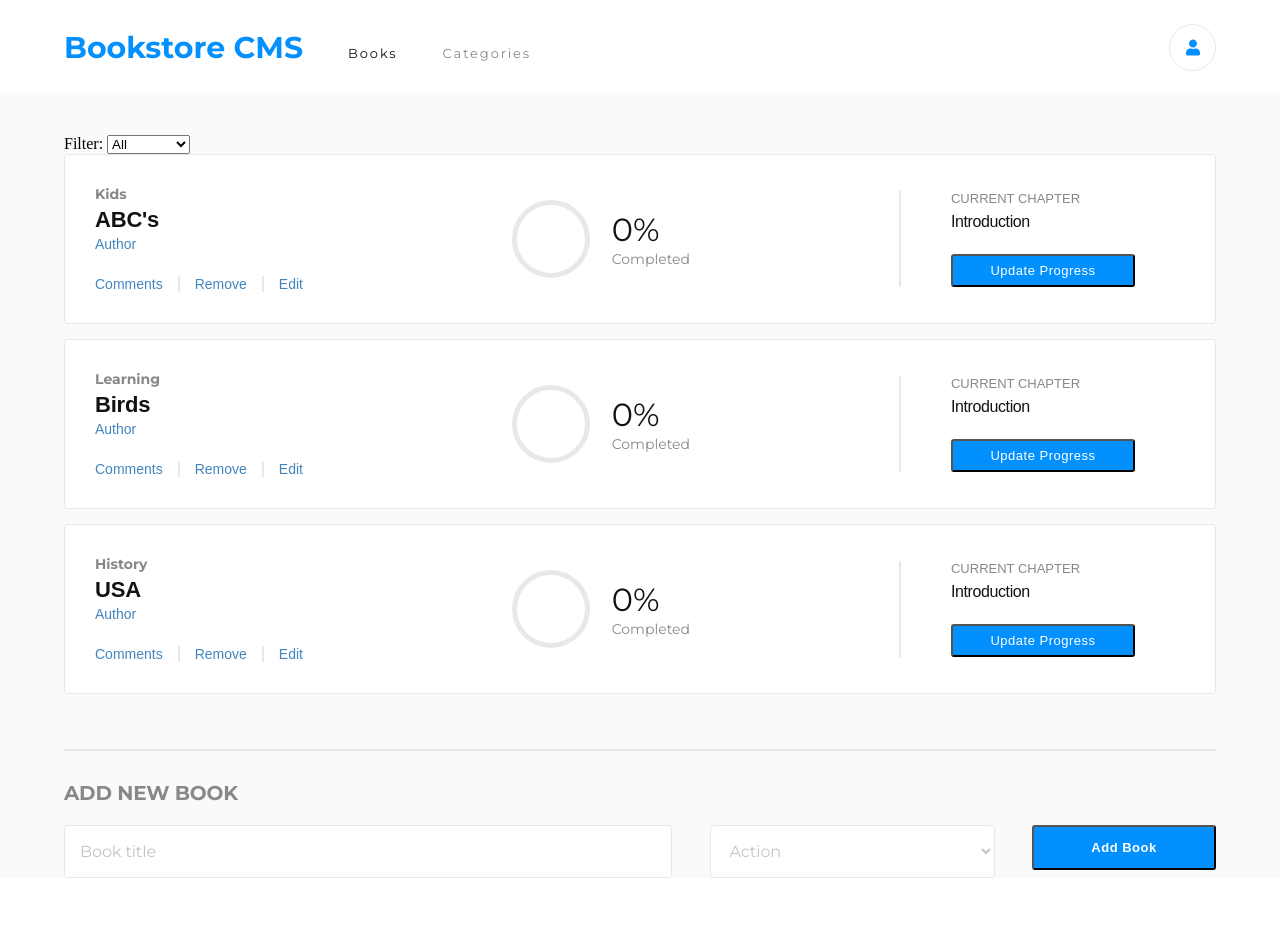
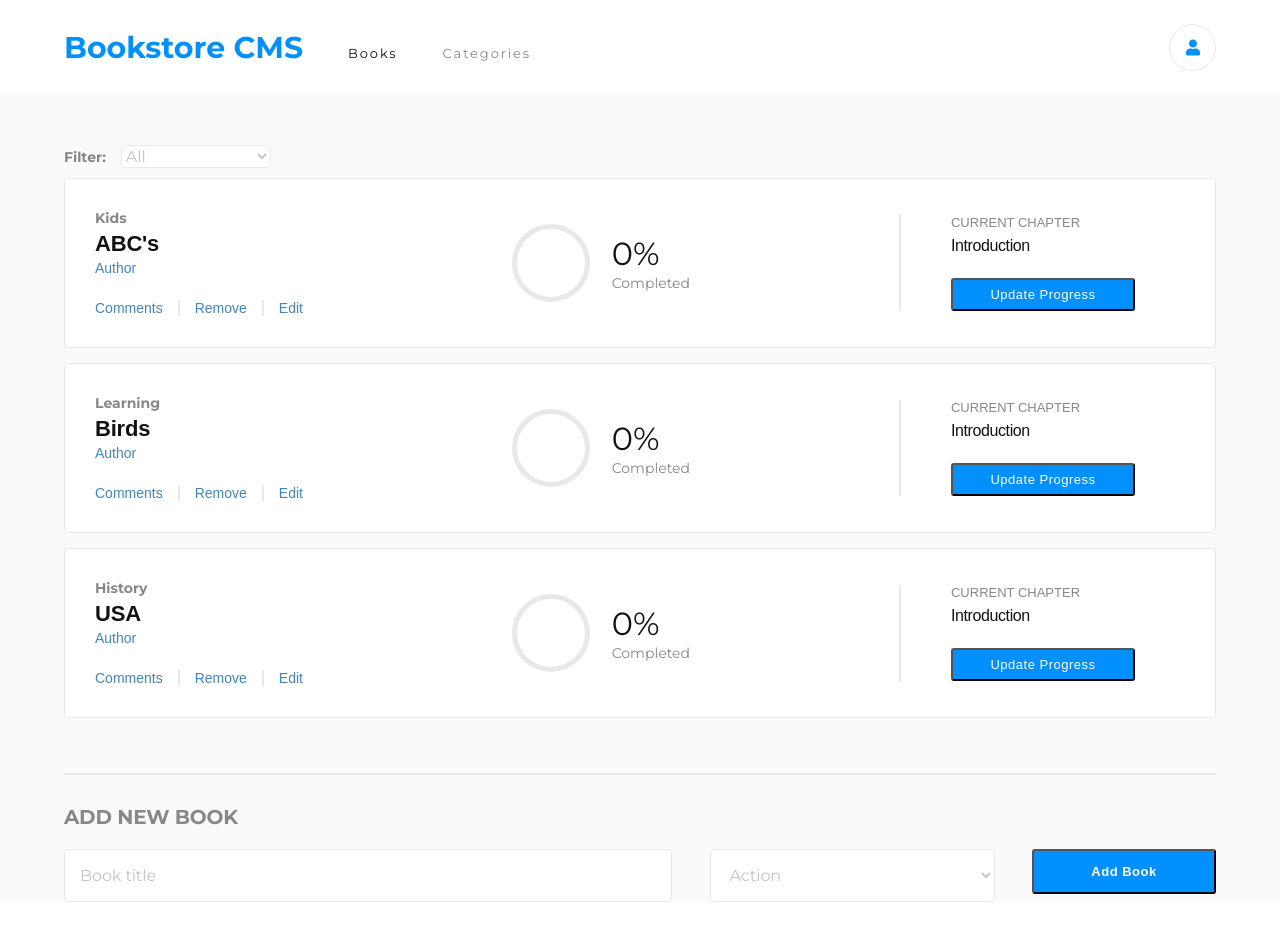
Before and after one commit to MPalhidai/mybooks, a React (Create React App) app: page / in a window 1280 px wide. Shown: the top 940 px of the page. Built offline with nearby package versions, Linux system fonts and the light colour scheme; a web font is replaced by a local one.

Commit message:
milestone 5

```diff
--- a/src/components/CategoryFilter.js
+++ b/src/components/CategoryFilter.js
@@ -1,5 +1,6 @@
 import React from 'react';
 import { initialState } from '../actions/constants';
+import '../css/CategoryFilter.css';
 
 export class CategoryFilter extends React.Component {
 
@@ -12,8 +13,8 @@ export class CategoryFilter extends React.Component {
     const filters = ['All', ...initialState.filters];
 
     return (
-      <div>
-        <span className = 'filterTag'>Filter: </span>
+      <div className = 'filter'>
+        <span className = 'filterTag'>Filter:</span>
         <select className = 'filterSelector' name = 'filters' onChange = { this.handleChange }>
           { filters.map( category => (
             <option value = { category }>{ category }</option>
--- /dev/null
+++ b/src/css/CategoryFilter.css
@@ -0,0 +1,33 @@
+.filter {
+  padding: 10px 0;
+}
+
+.filterTag {
+  width: 49px;
+  height: 18px;
+  opacity: 0.5;
+  font-family: Montserrat, sans-serif;
+  font-size: 14px;
+  font-weight: bold;
+  font-style: normal;
+  font-stretch: normal;
+  line-height: normal;
+  letter-spacing: normal;
+  color: #121212;
+  margin-right: 15px;
+}
+
+.filterSelector {
+  width: 150px;
+  border-radius: 4px;
+  border: solid 1px #e8e8e8;
+  background-color: #ffffff;
+  font-family: Montserrat, sans-serif;
+  font-size: 16px;
+  font-weight: normal;
+  font-style: normal;
+  font-stretch: normal;
+  line-height: normal;
+  letter-spacing: -0.1px;
+  color: #c4c4c4;
+}
```
